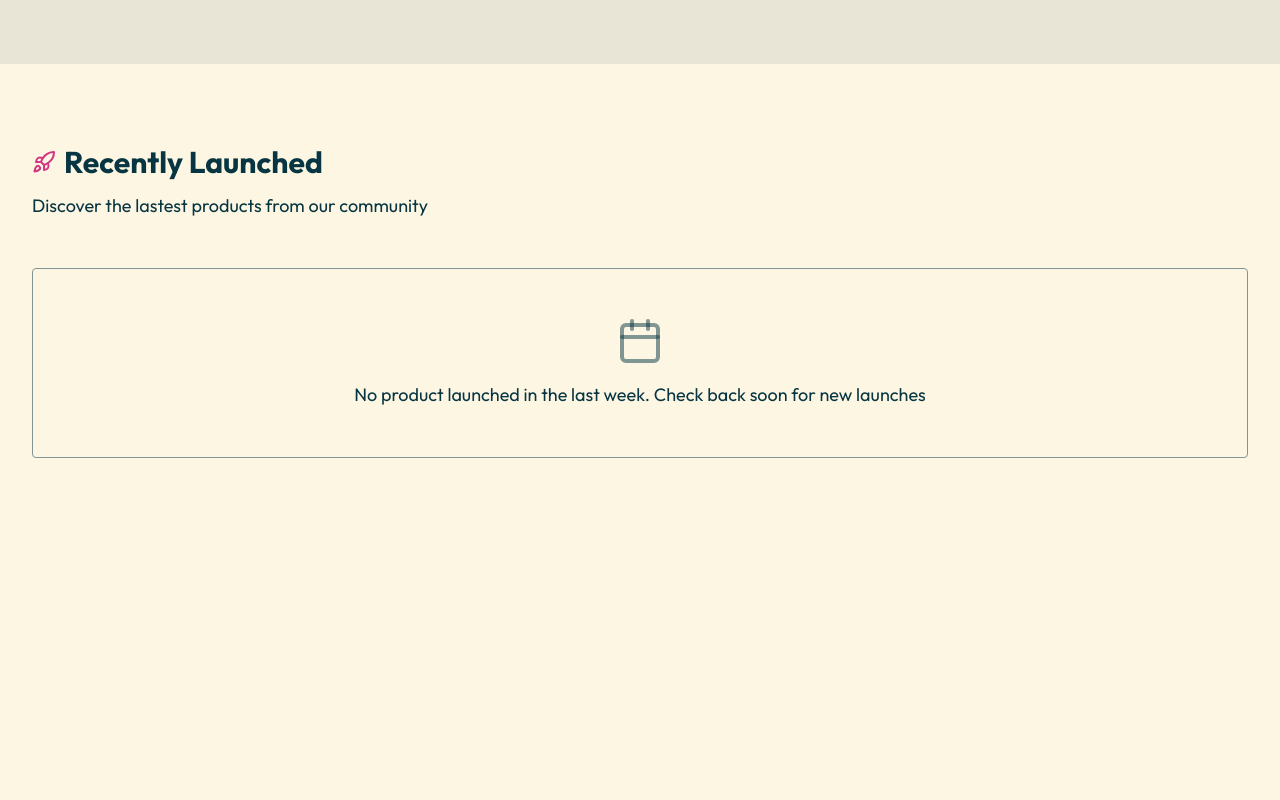
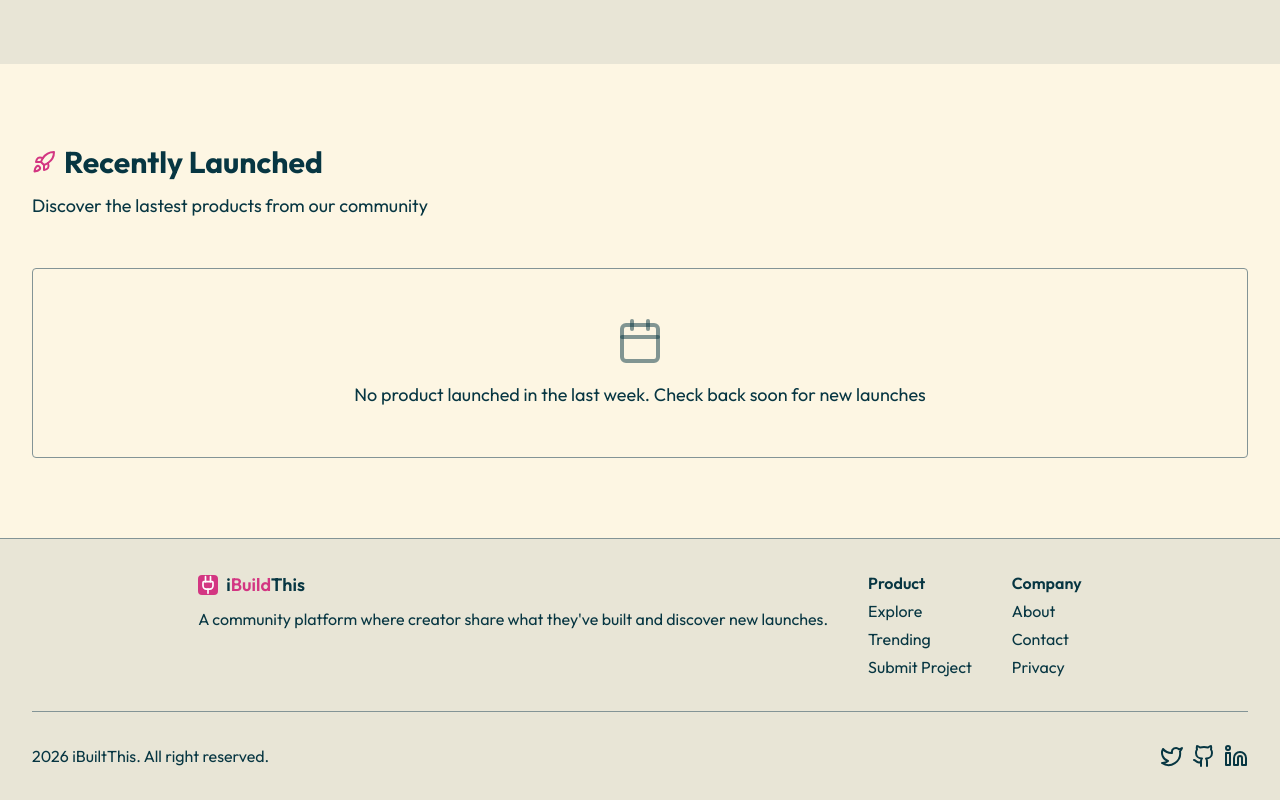
Before and after one commit to ARJ99/ShowcaseApps, a Next.js app: page / in a window 1280 px wide. Shown: the part 1342-2142 px from the top of the page. Before the commit the page ends 1880 px from the top, so only its background shows below. Built offline with nearby package versions, Linux system fonts and the light colour scheme.

Commit message:
Feat: Footer Section

```diff
--- a/app/page.tsx
+++ b/app/page.tsx
@@ -1,3 +1,4 @@
+import Footer from "@/components/common/footer";
 import FeaturedProducts from "@/components/landing-page/featured-products";
 import HeroSection from "@/components/landing-page/hero-section";
 import RecentlyLaunchedProducts from "@/components/landing-page/recently-launched-products";
@@ -9,6 +10,7 @@ export default function Home() {
       <HeroSection/>
       <FeaturedProducts/>
       <RecentlyLaunchedProducts/>
+      <Footer/>
     </div>
   );
 }
--- /dev/null
+++ b/components/common/footer.tsx
@@ -0,0 +1,44 @@
+import { Github, Linkedin, Plug, Twitter } from "lucide-react";
+import Link from "next/link";
+
+export default function Footer() {
+    return (
+        <section className=" py-8 border-t bg-muted/20">
+            <div className="wrapper">
+                <div className="flex justify-center gap-10 mb-8">
+                    <div className="flex flex-col gap-2">
+                        <div className="flex items-center space-x-2">
+                            <Plug className=" bg-primary text-primary-foreground size-5 rounded-lg" />
+                            <h1 className="text-lg font-semibold">i<span className="text-primary">Build</span>This</h1>
+                        </div>
+                        <p>A community platform where creator share what they've built and discover new launches.</p>
+                    </div>
+                    <div className="flex gap-10 ">
+                        <ol className="flex flex-col gap-1">
+                            <p className="font-semibold">Product</p>
+                            <Link href="/explore">Explore</Link>
+                            <Link href="/explore">Trending</Link>
+                            <Link href="/explore">Submit Project</Link>
+                        </ol>
+                        <ol className="flex flex-col gap-1">
+                            <p className="font-semibold">Company</p>
+                            <Link href="/explore">About</Link>
+                            <Link href="/explore">Contact</Link>
+                            <Link href="/explore">Privacy</Link>
+                        </ol>
+                    </div>
+
+                </div>
+                <hr />
+                <div className="flex justify-between mt-8">
+                    <p>2026 iBuiltThis. All right reserved.</p>
+                    <div className="flex gap-2 ">
+                        <Link href="/twitter" className="pointer-events-none"><Twitter/></Link>
+                        <Link href="/github" className="pointer-events-none"><Github/></Link>
+                        <Link href="/linkedin" className="pointer-events-none"><Linkedin/></Link>
+                    </div>
+                </div>
+            </div>
+        </section>
+    )
+}
```
